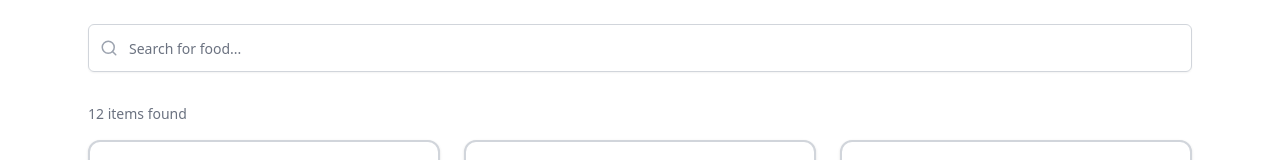
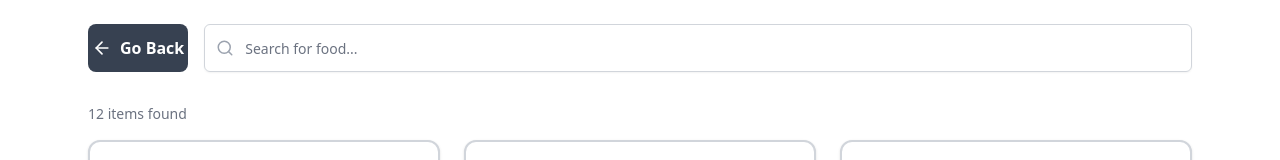
Before and after one commit to ShamsAziz03/restaurant-kiosk, a Next.js app: page /search in a window 1280 px wide. Shown: the top 160 px of the page. Built offline with nearby package versions, Linux system fonts and the light colour scheme; data requests are answered from the project's data file.

Commit message:
feat: add back to home button

```diff
--- a/src/app/(user-features)/search/page.tsx
+++ b/src/app/(user-features)/search/page.tsx
@@ -1,7 +1,8 @@
 "use client";
 import { useQuery } from "@tanstack/react-query";
 import Fuse from "fuse.js";
-import { Search } from "lucide-react";
+import { ArrowLeft, Search } from "lucide-react";
+import Link from "next/link";
 import { useMemo, useState } from "react";
 import AddToCartButton from "@/components/customComponents/addToCartButton";
 import DetailsDialogSearch from "@/components/customComponents/detailsDialogSearch";
@@ -65,7 +66,15 @@ const SearchPage = () => {
 	if (error) return <div>Error in fetching items: {error.message}</div>;
 	return (
 		<div className="p-6 max-w-6xl mx-auto">
-			<div className="relative mb-8">
+			<div className="flex gap-4 w-[100%]">
+				<Link
+					className="flex items-center gap-2 p-1 bg-gray-700 text-white font-bold h-12 rounded-lg"
+					href="/categories?categoryId=1"
+				>
+					<ArrowLeft size={20} />
+					Go Back
+				</Link>
+				<div className="relative mb-8 flex-1">
 					<Search
 						className="absolute left-3 top-1/2 -translate-y-1/2 text-gray-400"
 						size={18}
@@ -78,6 +87,7 @@ const SearchPage = () => {
 						placeholder="Search for food..."
 						value={query}
 					/>
+				</div>
 			</div>
 
 			<p className="text-gray-500 text-sm mb-4">
```
Lines whose indentation alone changed are shown as unchanged.
